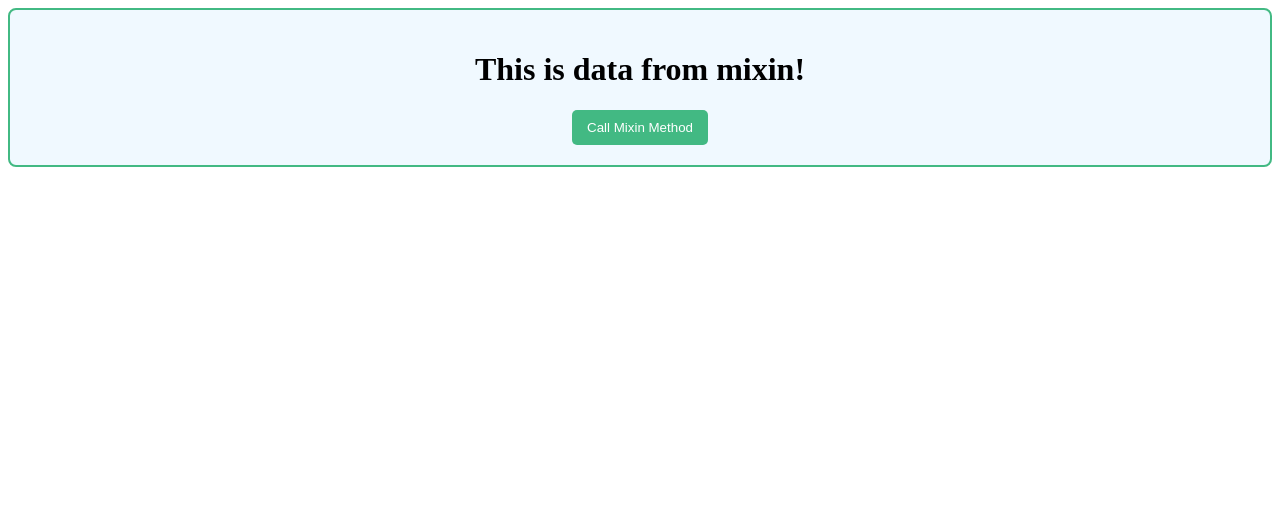
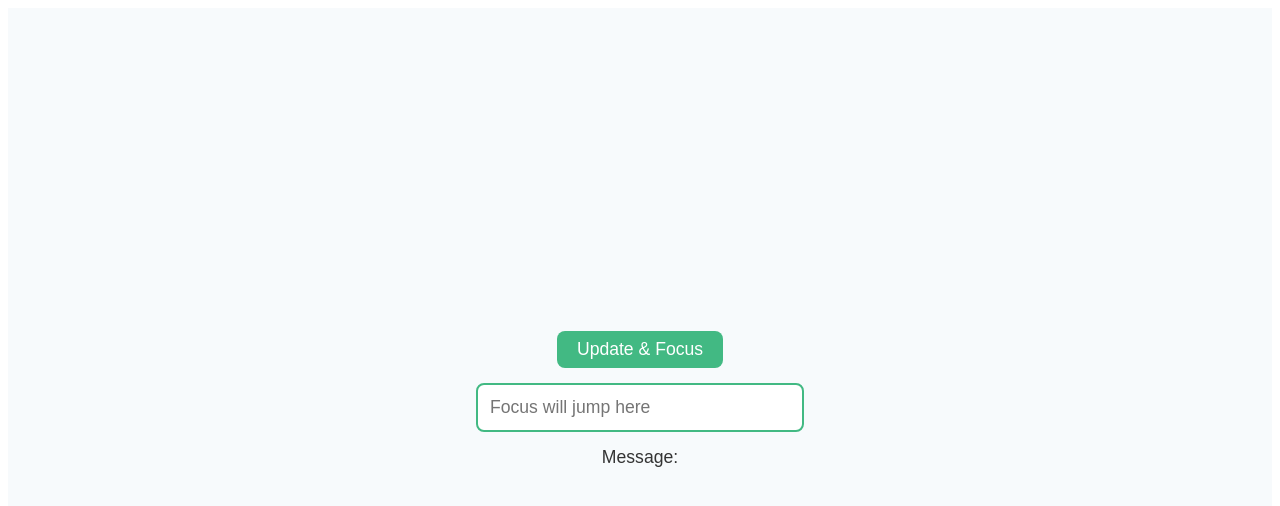
Before and after one commit to darshitdudhaiya/100DaysOfVue, a Vue app: page / in a window 1280 px wide. Shown: the top 506 px of the page. Built offline with nearby package versions, Linux system fonts and the light colour scheme.

Commit message:
Using Vue’s $𝗻𝗲𝘅𝘁𝗧𝗶𝗰𝗸  for DOM Updates

```diff
--- a/src/App.vue
+++ b/src/App.vue
@@ -1,38 +1,74 @@
 <template>
-  <div class="component-container">
-    <h1>{{ mixinData }}</h1>
-    <button @click="mixinMethod" class="mixin-button">Call Mixin Method</button>
+  <div class="container">
+    <button @click="updateAndFocus" class="update-button">Update & Focus</button>
+    <input ref="inputElement" v-model="message" class="input-field" placeholder="Focus will jump here" />
+    <p class="message-display">Message: {{ message }}</p>
   </div>
 </template>
 
 <script>
-import { myMixin } from './components/mixin';
-
 export default {
-  mixins: [myMixin]
-}
+  data() {
+    return {
+      message: ''
+    };
+  },
+  methods: {
+    updateAndFocus() {
+      this.message = 'Hello, Vue!';
+      this.$nextTick(() => {
+        this.$refs.inputElement.focus();
+      });
+    }
+  }
+};
 </script>
 
 <style scoped>
-.component-container {
-  padding: 20px;
-  background-color: #f0f9ff;
-  border: 2px solid #42b983;
-  border-radius: 8px;
-  text-align: center;
+.container {
+  display: flex;
+  flex-direction: column;
+  align-items: center;
+  justify-content: center;
+  min-height: 100vh;
+  background-color: #f7fafc;
+  font-family: Arial, sans-serif;
 }
 
-.mixin-button {
-  padding: 10px 15px;
+.update-button {
+  margin-bottom: 15px;
+  padding: 8px 20px;
   background-color: #42b983;
   color: white;
   border: none;
-  border-radius: 5px;
+  border-radius: 8px;
   cursor: pointer;
+  font-size: 1.1em;
   transition: background-color 0.3s ease;
 }
 
-.mixin-button:hover {
+.update-button:hover {
   background-color: #358a63;
 }
+
+.input-field {
+  padding: 12px;
+  font-size: 1.1em;
+  width: 80%;
+  max-width: 300px;
+  border: 2px solid #42b983;
+  border-radius: 8px;
+  outline: none;
+  transition: border-color 0.3s ease;
+}
+
+.input-field:focus {
+  border-color: #358a63;
+}
+
+.message-display {
+  margin-top: 15px;
+  font-size: 1.1em;
+  color: #333;
+}
 </style>
```
